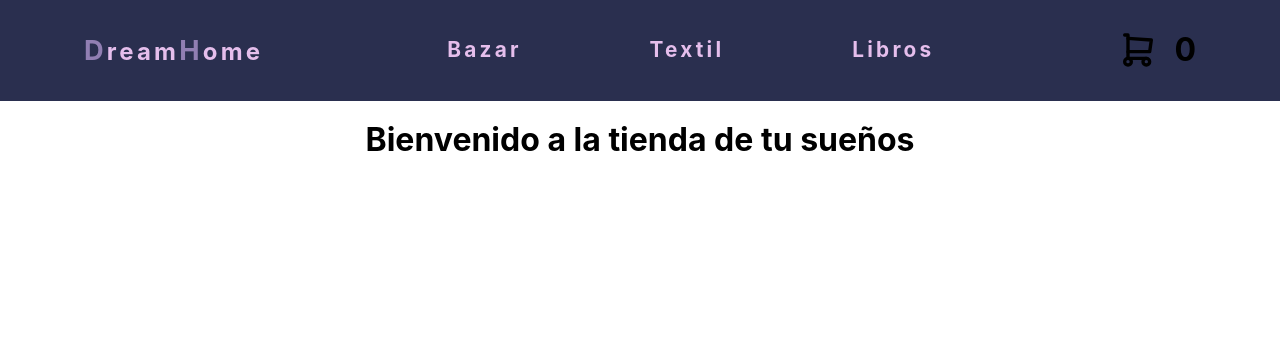
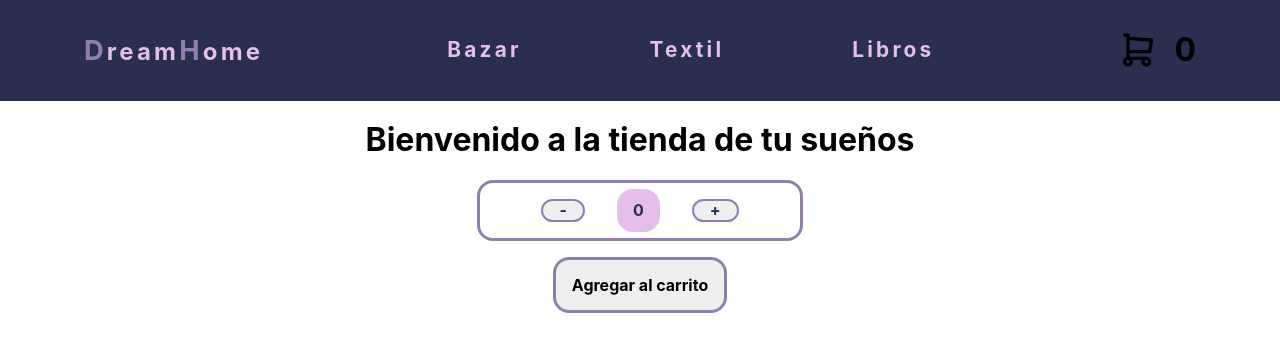
Before and after one commit to lopoadrian/DreamHouse, a React (Create React App) app: page / in a window 1280 px wide. Shown: the top 352 px of the page. Built offline with nearby package versions, Linux system fonts and the light colour scheme.

Commit message:
creacion de componente botonera con estilo

```diff
--- /dev/null
+++ b/src/components/ItemCount/ItemCount.js
@@ -0,0 +1,22 @@
+import { useState } from "react";
+
+
+const ItemCount = () => {
+    const [contador, setContador] = useState(0);
+
+
+
+
+    return(
+        <>
+            <div className="itemcount-botonera">
+                <button className="itemcount-botonera_contar" onClick={ () => setContador(contador - 1)}>-</button>
+                <div className="itemcount-total">{contador < 0 ? setContador(0) : contador}</div>
+                <button className="itemcount-botonera_contar" onClick={ () => setContador(contador + 1)}>+</button>
+            </div>
+            <button className="itemcount-carrito">Agregar al carrito</button>
+        </>
+    )
+}
+
+export default ItemCount;
--- a/src/components/ItemListContainer/ItemListContainer.js
+++ b/src/components/ItemListContainer/ItemListContainer.js
@@ -1,10 +1,10 @@
-
+import ItemCount from "../ItemCount/ItemCount.js"
 
 const ItemListContainer = ({greeting}) => {
     return (
         <div className="saludo">
             <h1>{greeting}</h1>
-
+            <ItemCount/>
         </div>
     )
 }
--- a/src/css/styles.css
+++ b/src/css/styles.css
@@ -80,3 +80,50 @@ html{
 .saludo{
     text-align: center;
 }
+
+.itemcount-botonera{
+    border: var(--color2) 3px solid;
+    width: 20rem;
+    margin: auto;
+    border-radius: 1rem;
+
+}
+.itemcount-botonera_contar{
+    padding: 0rem 1rem;
+    margin: 1rem 2rem;
+    border: var(--color2) 2px solid;
+    border-radius: 1rem;
+    color: var(--color1);
+    font-weight: 700;
+
+}
+
+.itemcount-botonera_contar:active{
+    background-color: var(--color2);
+    color: white;
+    font-weight: 700;
+}
+
+.itemcount-carrito{
+    margin: 1rem;
+    border: var(--color2) 3px solid;
+    border-radius: 1rem;
+    padding: 1rem;
+    font-weight: 700;
+}
+
+.itemcount-carrito:active{
+    background-color: var(--color2);
+    color: white;
+    font-weight: 700;
+
+}
+
+.itemcount-total{
+    display: inline;
+    padding: 0.7rem 1rem;
+    background-color: var(--color3);
+    color: var(--color1);
+    font-weight: 700;
+    border-radius: 1rem;
+}
```
